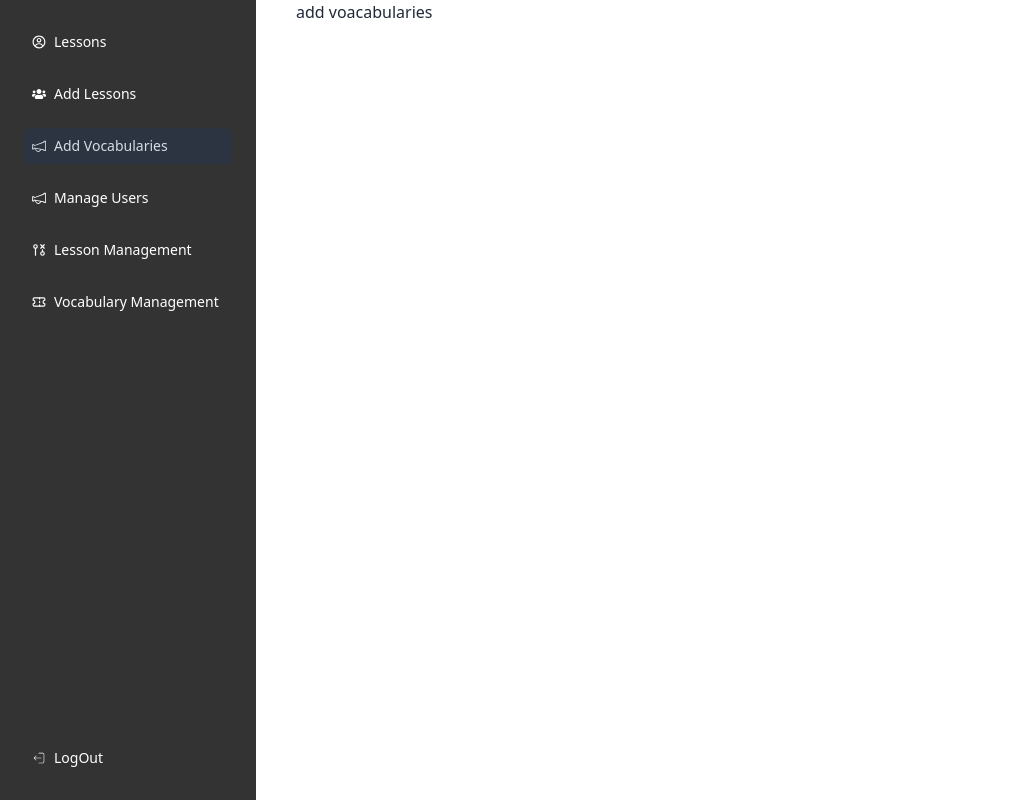
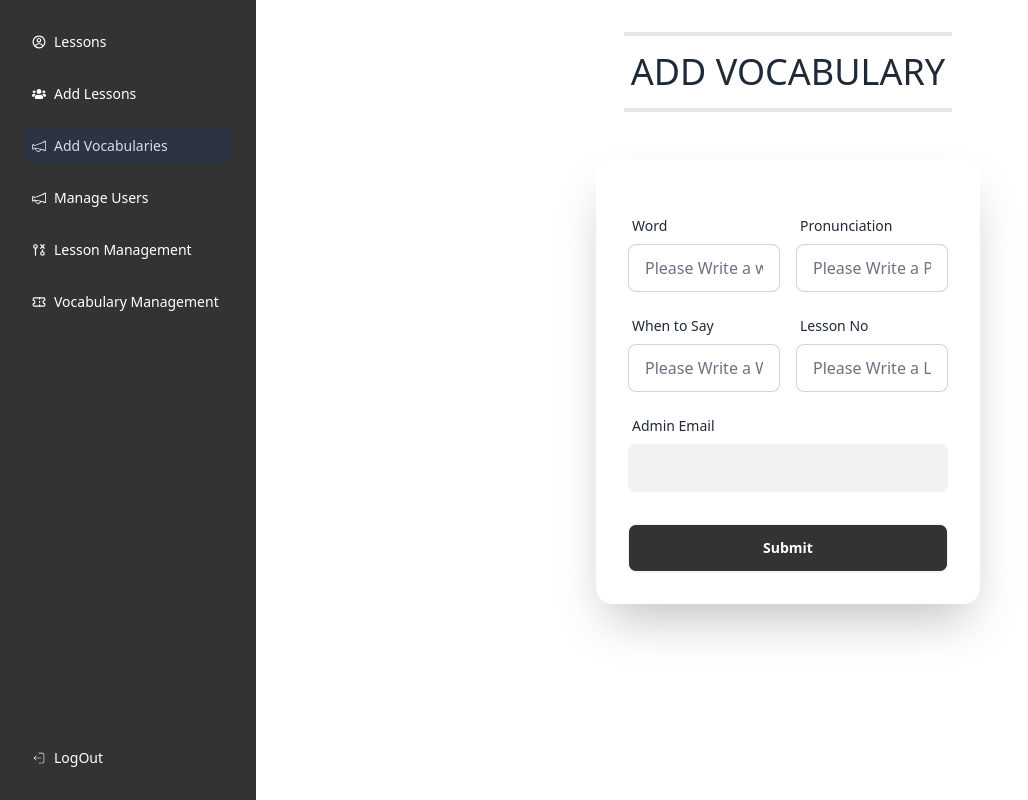
Before and after one commit to safin878/Job_Client, a React (Vite) app: page /dashboard/addVocab in a window 1280 px wide. Shown: the whole page, without its empty margins (0-1028 px from the left). Built offline with nearby package versions, Linux system fonts and the light colour scheme; no server answers.

Commit message:
add Vocabulary From Setup Completd

```diff
--- a/src/Dasboard/Add_Lessons.jsx
+++ b/src/Dasboard/Add_Lessons.jsx
@@ -5,30 +5,11 @@ import useAxiosSecure from "./../Hooks/useAxiosSecure/useAxiosSecure";
 const Add_Lessons = () => {
   const axiosSecure = useAxiosSecure();
 
-  // const handelAnnouncement = async (e) => {
-  //   e.preventDefault();
-  //   const announce = {
-  //     title: e.target.title.value,
-  //     description: e.target.description.value,
-  //   };
-  //   const res = await axiosSecure.post("/addLessons", announce);
-  //   if (res.data.acknowledged) {
-  //     Swal.fire({
-  //       position: "center",
-  //       icon: "success",
-  //       title: "New Lesson Added",
-  //       showConfirmButton: false,
-  //       timer: 1500,
-  //     });
-  //     e.target.reset();
-  //   }
-  // };
-
   const handelAnnouncement = async (e) => {
     e.preventDefault();
     const announce = {
-      title: e.target.title.value,
-      description: e.target.description.value,
+      Lesson_Name: e.target.Lesson_Name.value,
+      Lesson_Number: e.target.Lesson_Number.value,
     };
 
     try {
@@ -79,7 +60,7 @@ const Add_Lessons = () => {
                 </label>
                 <input
                   type="text"
-                  name="title"
+                  name="Lesson_Name"
                   placeholder="Lesson Name"
                   className="input input-bordered"
                   required
@@ -91,7 +72,7 @@ const Add_Lessons = () => {
                 </label>
                 <textarea
                   type="text"
-                  name="description"
+                  name="Lesson_Number"
                   placeholder="Lesson Number"
                   className="input input-bordered"
                   required
--- a/src/Dasboard/Add_Vocabularies.jsx
+++ b/src/Dasboard/Add_Vocabularies.jsx
@@ -1,9 +1,137 @@
-import React from "react";
+import Swal from "sweetalert2";
+import SectionTitle from "../Components/SectionTitle/SectionTitle";
+import useAxiosSecure from "./../Hooks/useAxiosSecure/useAxiosSecure";
+import useAuth from "../Hooks/useAuth/useAuth";
 
 const Add_Vocabularies = () => {
+  const axiosSecure = useAxiosSecure();
+  const { User } = useAuth();
+
+  const handelAnnouncement = async (e) => {
+    e.preventDefault();
+    const announce = {
+      Word: e.target.Word.value,
+      Pronunciation: e.target.Pronunciation.value,
+      When_to_Say: e.target.When_to_Say.value,
+      Lesson_No: e.target.Lesson_No.value,
+      Admin_Email: e.target.Admin_Email.value,
+    };
+
+    try {
+      const res = await axiosSecure.post("/addVocabulary", announce);
+      if (res.data.acknowledged) {
+        Swal.fire({
+          position: "center",
+          icon: "success",
+          title: "New Vocabulary Added",
+          showConfirmButton: false,
+          timer: 1500,
+        });
+        e.target.reset();
+      } else {
+        // Handle the case where the operation is not acknowledged
+        Swal.fire({
+          position: "center",
+          icon: "error",
+          title: "Failed to Add Vocabulary",
+          text: "Please try again later.",
+          showConfirmButton: true,
+        });
+      }
+    } catch (error) {
+      // Handle unexpected errors during the API call
+      Swal.fire({
+        position: "center",
+        icon: "error",
+        title: "An Error Occurred",
+        text: "Something went wrong. Please try again later.",
+        showConfirmButton: true,
+      });
+    }
+  };
+
   return (
     <div>
-      <h1>add voacabularies</h1>
+      <SectionTitle Heading="Add Vocabulary"></SectionTitle>
+
+      <div className="hero   ">
+        <div className="hero-content flex-col lg:flex-row-reverse">
+          <div className="card shrink-0 w-full max-w-sm shadow-2xl bg-base-100">
+            <h1 className="text-5xl font-bold mb-4"></h1>
+            <form onSubmit={handelAnnouncement} className="card-body  ">
+              <div className="grid grid-cols-2 gap-4">
+                <div className="form-control">
+                  <label className="label">
+                    <span className="label-text">Word</span>
+                  </label>
+                  <input
+                    type="text"
+                    name="Word"
+                    placeholder="Please Write a word"
+                    className="input input-bordered"
+                    required
+                  />
+                </div>
+                <div className="form-control">
+                  <label className="label">
+                    <span className="label-text">Pronunciation</span>
+                  </label>
+                  <input
+                    type="text"
+                    name="Pronunciation"
+                    placeholder="Please Write a Pronunciation"
+                    className="input input-bordered"
+                    required
+                  />
+                </div>
+                <div className="form-control">
+                  <label className="label">
+                    <span className="label-text">When to Say</span>
+                  </label>
+                  <input
+                    type="text"
+                    name="When_to_Say"
+                    placeholder="Please Write a When to Say"
+                    className="input input-bordered"
+                    required
+                  />
+                </div>
+                <div className="form-control">
+                  <label className="label">
+                    <span className="label-text">Lesson No</span>
+                  </label>
+                  <input
+                    type="text"
+                    name="Lesson_No"
+                    placeholder="Please Write a Lesson Number"
+                    className="input input-bordered"
+                    required
+                  />
+                </div>
+                <div className="form-control col-span-2">
+                  <label className="label">
+                    <span className="label-text ">Admin Email</span>
+                  </label>
+                  <input
+                    type="text"
+                    name="Admin_Email"
+                    placeholder={User?.email}
+                    className="input input-bordered"
+                    value={User?.email}
+                    disabled
+                    required
+                  />
+                </div>
+              </div>
+              <div className="form-control mt-6">
+                <button className="btn bg-black bg-opacity-80 text-white hover:bg-black ">
+                  Submit
+                </button>
+              </div>
+            </form>
+          </div>
+        </div>
+      </div>
     </div>
   );
 };
--- a/src/Dasboard/LManage.jsx
+++ b/src/Dasboard/LManage.jsx
@@ -1,9 +1,145 @@
-import React from "react";
+// import React from "react";
+
+// const LManage = () => {
+//   return (
+//     <div>
+//       <h1>L Manage</h1>
+//     </div>
+//   );
+// };
+
+// export default LManage;
+
+import Swal from "sweetalert2";
+import SectionTitle from "../Components/SectionTitle/SectionTitle";
+import { useQuery } from "@tanstack/react-query";
+import useAxiosSecure from "../Hooks/useAxiosSecure/useAxiosSecure";
+import { FaRegEdit } from "react-icons/fa";
+import { MdDeleteOutline } from "react-icons/md";
 
 const LManage = () => {
+  const axiosSecure = useAxiosSecure();
+
+  const { data: Lessons = [], refetch } = useQuery({
+    queryKey: ["Lessons"],
+    queryFn: async () => {
+      const response = await axiosSecure.get("/addLessons");
+      return response.data;
+    },
+  });
+
+  const handlUpadate = async (Lesson) => {
+    const { value: formValues } = await Swal.fire({
+      title: "Update Coupon Details",
+      html:
+        `<input id="Lesson_Name" class="swal2-input" placeholder="Lesson Name" value="${Lesson.Lesson_Name}">` +
+        `<input id="Lesson_Number" class="swal2-input" placeholder="Lesson Number" value="${Lesson.Lesson_Number}">`,
+      showCancelButton: true,
+      confirmButtonText: "Submit",
+      showLoaderOnConfirm: true,
+      preConfirm: async () => {
+        const EditLesson = {
+          Lesson_Name: document.getElementById("Lesson_Name").value,
+          Lesson_Number: document.getElementById("Lesson_Number").value,
+        };
+
+        try {
+          const response = await axiosSecure.patch(
+            `/addLessons/${Lesson._id}`,
+            EditLesson
+          );
+          console.log(response);
+          refetch(); // Refetch the coupons after successful update
+          return true; // Proceed with the Swal action
+        } catch (error) {
+          console.error("Error updating Lesson:", error);
+          Swal.showValidationMessage(
+            "Failed to Edit Lesson. Please try again."
+          );
+          return false; // Prevent Swal from closing
+        }
+      },
+      allowOutsideClick: () => !Swal.isLoading(),
+    });
+
+    if (formValues) {
+      Swal.fire({
+        title: "Lesson Edit Successful",
+        icon: "success",
+      });
+    }
+  };
+
+  const handleDelete = async (LessonId) => {
+    Swal.fire({
+      title: "Are you sure?",
+      text: "You won't be able to revert this!",
+      icon: "warning",
+      showCancelButton: true,
+      confirmButtonColor: "#3085d6",
+      cancelButtonColor: "#d33",
+      confirmButtonText: "Yes, delete it!",
+    }).then(async (result) => {
+      if (result.isConfirmed) {
+        try {
+          const response = await axiosSecure.delete(`/addLessons/${LessonId}`);
+          Swal.fire({
+            title: "Deleted!",
+            text: "Your Lesson has been deleted.",
+            icon: "success",
+          });
+          console.log(response);
+          refetch(); // Refetch the coupons after successful deletion
+        } catch (error) {
+          console.error("Error deleting Lesson:", error);
+          Swal.fire({
+            title: "Error",
+            text: "There was an error deleting the Lesson. Please try again.",
+            icon: "error",
+          });
+        }
+      }
+    });
+  };
+
   return (
     <div>
-      <h1>L Manage</h1>
+      <SectionTitle Heading="Lesson Management"></SectionTitle>
+      <div className="overflow-x-auto">
+        <table className="table">
+          <thead>
+            <tr>
+              <th></th>
+              <th>Lesson Name</th>
+              <th>Lesson Number</th>
+              <th>Edit</th>
+              <th>Delete</th>
+            </tr>
+          </thead>
+          <tbody>
+            {/* Placeholder rows */}
+            {Lessons.map((Lesson, index) => (
+              <tr key={Lesson._id}>
+                <th>{index + 1}</th>
+                <td>{Lesson.Lesson_Name}</td>
+                <td>{Lesson.Lesson_Number}</td>
+                <td
+                  onClick={() => handlUpadate(Lesson)}
+                  className="text-2xl hover:text-blue-600 "
+                >
+                  <FaRegEdit />{" "}
+                </td>
+                <td
+                  onClick={() => handleDelete(Lesson._id)}
+                  className="text-2xl hover:text-red-700"
+                >
+                  <MdDeleteOutline />
+                </td>
+              </tr>
+            ))}
+          </tbody>
+        </table>
+      </div>
     </div>
   );
 };
--- a/src/main.jsx
+++ b/src/main.jsx
@@ -3,17 +3,21 @@ import { createRoot } from "react-dom/client";
 import "./index.css";
 import { RouterProvider } from "react-router-dom";
 import { HelmetProvider } from "react-helmet-async";
-import router from "./Routes/routes.jsx"; // Imported router
+import { QueryClient, QueryClientProvider } from "@tanstack/react-query";
+import router from "./Routes/routes.jsx";
 import AuthProvider from "./providers/AuthProvider.jsx";
+const queryClient = new QueryClient();
 
 createRoot(document.getElementById("root")).render(
   <StrictMode>
     <AuthProvider>
-      <HelmetProvider>
-        <div>
-          <RouterProvider router={router} />
-        </div>
-      </HelmetProvider>
+      <QueryClientProvider client={queryClient}>
+        <HelmetProvider>
+          <div>
+            <RouterProvider router={router} />
+          </div>
+        </HelmetProvider>
+      </QueryClientProvider>
     </AuthProvider>
   </StrictMode>
 );
```
